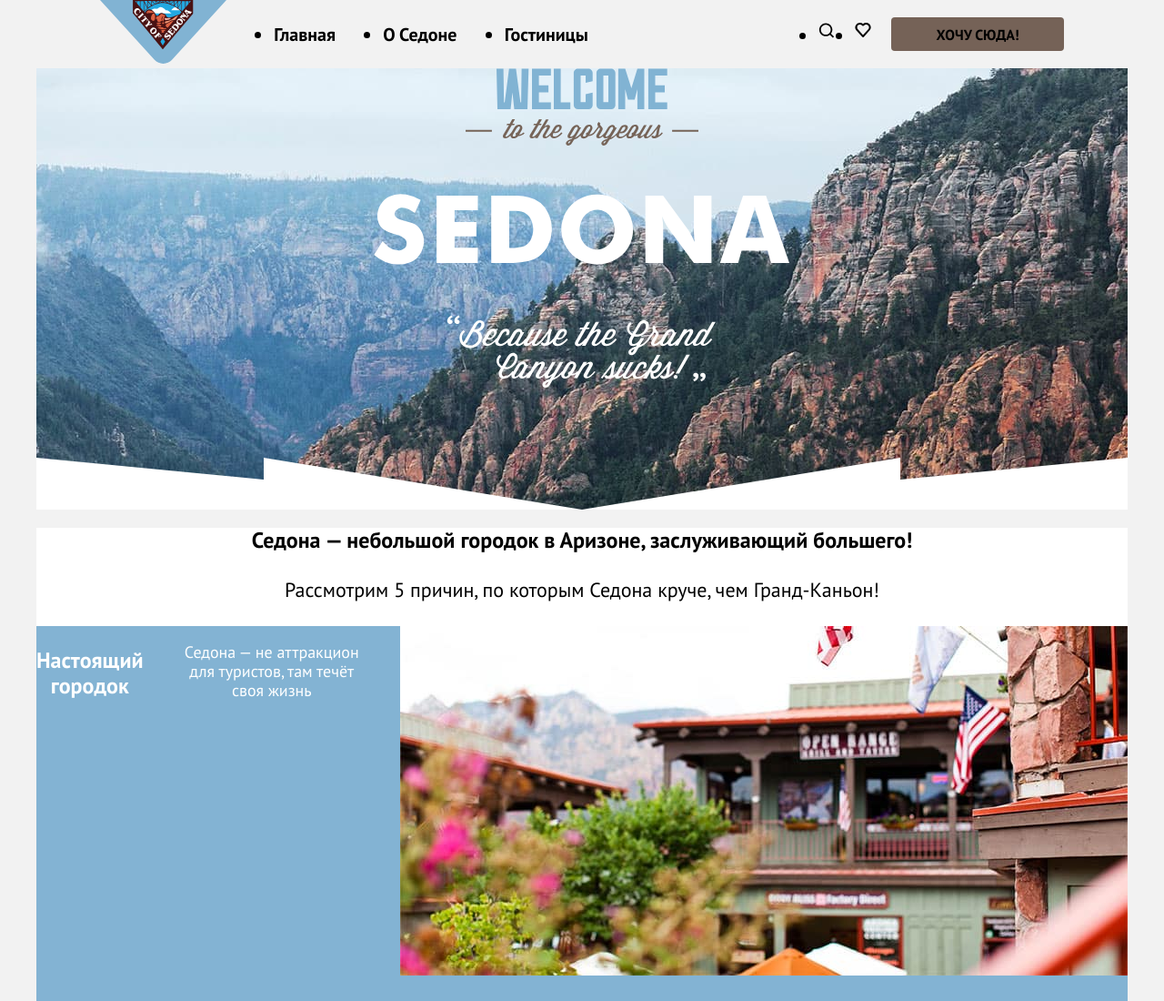
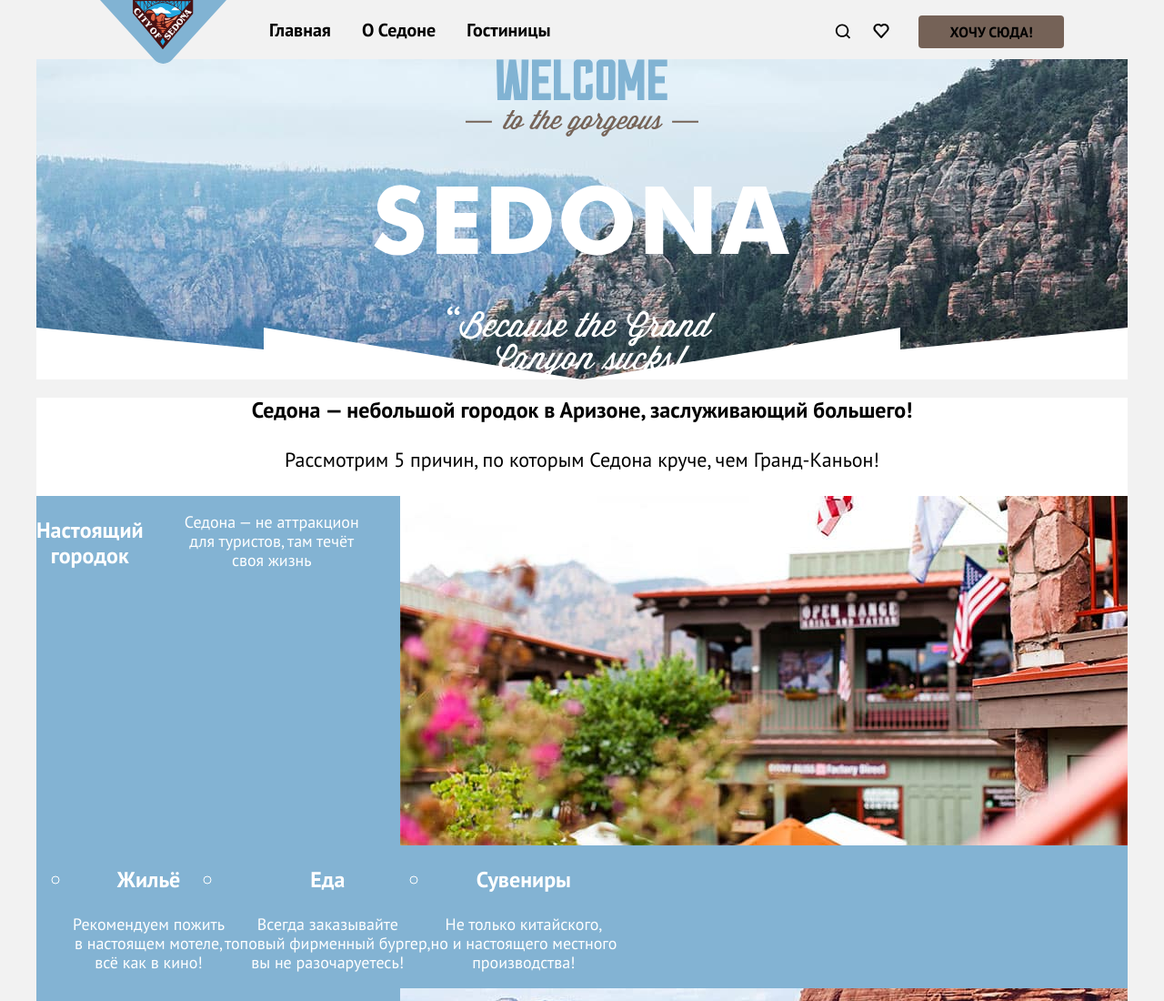
Before and after one commit to htmlacademy-htmlcss/2002913-sedona-33, a plain HTML site: page index.html in a window 1280 px wide. Shown: the top 1100 px of the page at 91% size. Drawn offline with Linux system fonts and the light colour scheme.

Commit message:
сетки header

```diff
--- a/index.html
+++ b/index.html
@@ -11,9 +11,9 @@
         <a class="main-header-logo" href="#">
           <img class="logo" src="/images/icons/logo.svg" alt="Логотип Седона" width="139" height="70">
         </a>
-        <ul class="navigation-list">
+        <ul class="navigation-list ">
           <li class="navigation-item">
-            <a class="navigation-link navigation-link-current" href="index.html">Главная</a>
+            <a class="navigation-link navigation-link-current" href="index.html" current>Главная</a>
           </li>
           <li class="navigation-item">
             <a class="navigation-link" href="#">О Седоне</a>
@@ -22,23 +22,25 @@
             <a class="navigation-link" href="catalog.html">Гостиницы</a>
           </li>
         </ul>
-        <ul class="navigation-list navigation-user">
-          <li class="navigation-item">
+        <ul class="navigation-user">
+          <li class="user-item">
             <a class="navigation-link search" href="#">
               <span class="visually-hidden">
                 поиск
               </span>
             </a>
           </li>
-          <li class="navigation-item">
+          <li class="user-item">
             <a class="navigation-link favorit" href="#">
               <span class="visually-hidden">
                 избранное
               </span>
               </a>
           </li>
+          <li class="user-item">
+            <a class="navigation-link button" href="catalog.html">хочу сюда!</a>
+          </li>
             </ul>
-            <a class="navigation-link button" href="catalog.html">хочу сюда!</a>
        </nav>
     </header>
     <main class="main-index main-container">
--- a/styles/style.css
+++ b/styles/style.css
@@ -64,32 +64,51 @@ body {
 .main-header {
   background: #f2f2f2;
   color: #000000;
+  width: 1060px;
+  margin: 0 auto;
+  margin-bottom: -5px;
+}
+
+
+.main-header-logo {
+  display: flex;
+  margin: 0;
+  margin-right: 30px;
+  position: relative;
 }
 
 
 .navigation {
   display: flex;
   width: 1060px;
-  margin: 0 auto;
-  align-items: center;
+  margin: 0;
 }
 
 
 .navigation-list {
   margin: 0;
   padding: 0;
-  width: 450px;
+  list-style-type: none;
   display: flex;
-  flex-direction: row;
-  justify-content: space-evenly;
+  padding: 20px 17px;
+  min-width: 420px;
+  flex-wrap: wrap;
+}
+
+
+.navigation-item:not(:last-child) {
+  margin-right: 34px;
 }
 
 
 .navigation-user {
-  max-width: 120px;
+  margin: 0;
+  min-width: 280px;
+  display: flex;
   margin-left: auto;
-  display: flex;
-  flex-direction: row;
+  list-style-type: none;
+  justify-content: flex-end;
+  align-items: center;
 }
 
 .navigation-link {
@@ -108,27 +127,31 @@ body {
   line-height: 20px;
   width: 160px;
   align-self: center;
+  margin-left: 20px;
+  padding: 8px 0;
 }
 
 .navigation-link.search {
   background-image: url("../images/icons/search.svg");
-  width: 18px;
-  height: 18px;
-  position: absolute;
+  min-width: 18px;
+  min-height: 18px;
   background-repeat: no-repeat;
+  display: block;
+  margin: 24px 12px;
 }
 
 .navigation-link.favorit {
   background-image: url("../images/icons/favorite.svg");
-  width: 18px;
-  height: 17px;
-  position: absolute;
+  min-width: 18px;
+  min-height: 18px;
   background-repeat: no-repeat;
+  display: block;
+  margin: 24px 12px;
 }
 
 .about {
   width: 1200px;
-  height: 485px;
+  margin-top: 0 auto;
   background-color: #ffffff;
   background-image: url("../images/icons/divider.svg"), url("../images/index-background.jpg");
   background-size: 100% auto, 100% auto;
```
